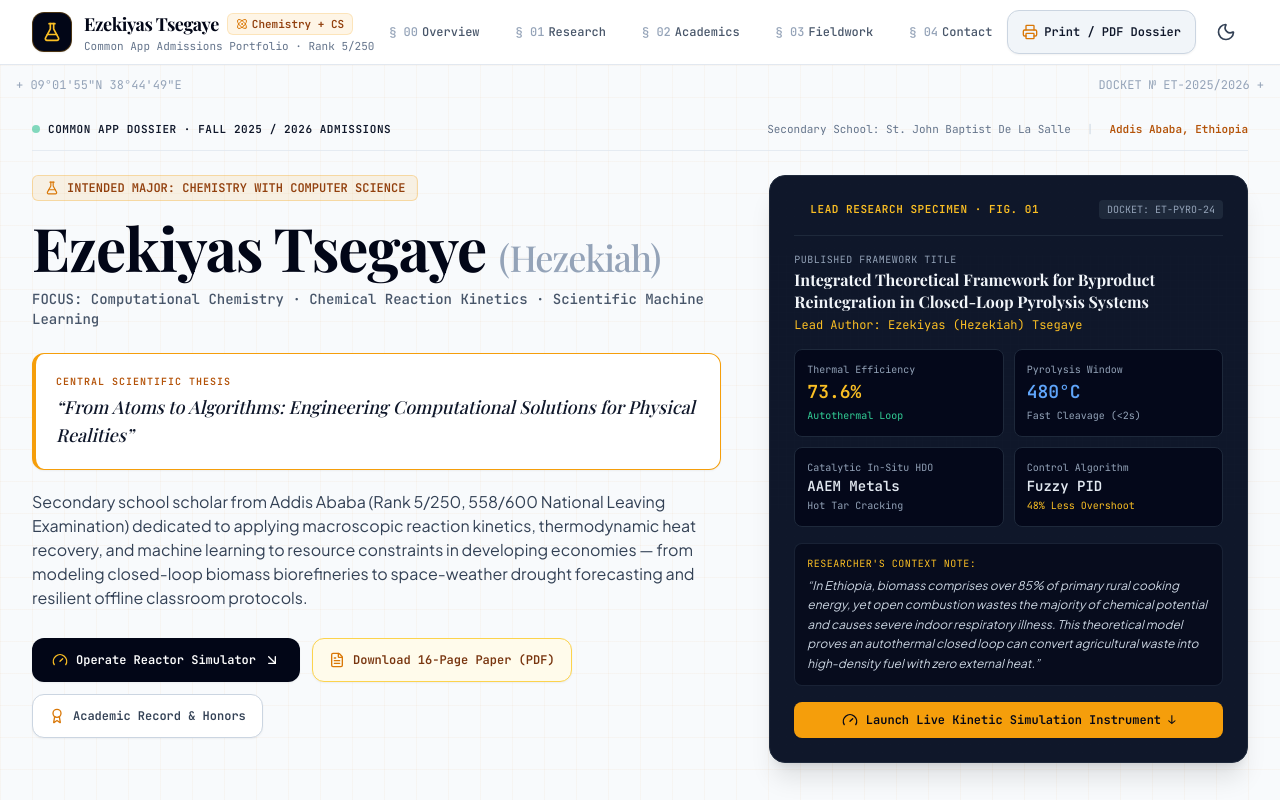
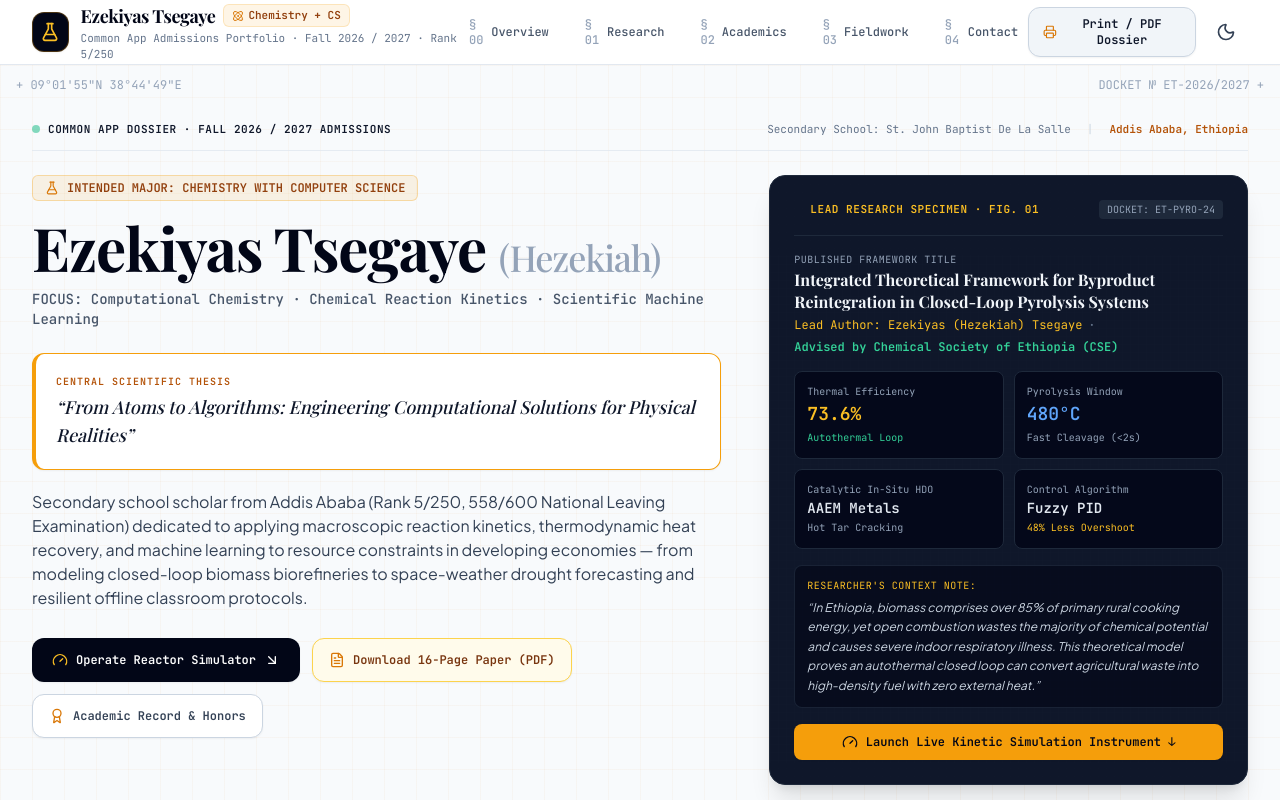
Before and after one commit to ezekiyastsegaye123-cmyk/Portfolio, a React (Vite) app: page / in a window 1280 px wide. Shown: the top 800 px of the page. Built offline with nearby package versions, Linux system fonts and the light colour scheme; a web font is replaced by a local one.

Commit message:
feat(admissions): update cycle to Fall 2026/2027 and add Chemical Society of Ethiopia advisory

```diff
--- a/src/components/DossierPrintView.tsx
+++ b/src/components/DossierPrintView.tsx
@@ -24,7 +24,7 @@ export const DossierPrintView: React.FC = () => {
           <p>{personal.email}</p>
           <p>{personal.location}</p>
           <p>{personal.github}</p>
-          <p className="font-bold text-black mt-1">Common Application Supplement</p>
+          <p className="font-bold text-black mt-1">Common Application Supplement · Fall 2026 / 2027</p>
         </div>
       </div>
 
@@ -76,6 +76,11 @@ export const DossierPrintView: React.FC = () => {
                 <span>{p.title} · <span className="font-normal italic text-gray-700">{p.role}</span></span>
                 <span className="text-gray-600 font-mono text-[10px]">{p.timeline}</span>
               </div>
+              {p.advisor && (
+                <div className="text-[10px] font-semibold text-gray-800">
+                  Technical Advisory: {p.advisor}
+                </div>
+              )}
               <p className="text-gray-800 text-[10.5px] mt-0.5">
                 <span className="font-semibold">Core:</span> {p.subtitle}
               </p>
--- a/src/components/Footer.tsx
+++ b/src/components/Footer.tsx
@@ -22,7 +22,7 @@ export const Footer: React.FC = () => {
                 {profileData.personal.fullName} ({profileData.personal.preferredName})
               </div>
               <div className="text-[11px] text-academic-500">
-                Common Application Supplement · Fall 2025 / 2026 Admissions
+                Common Application Supplement · Fall 2026 / 2027 Admissions
               </div>
             </div>
           </div>
--- a/src/components/Hero.tsx
+++ b/src/components/Hero.tsx
@@ -16,7 +16,7 @@ export const Hero: React.FC = () => {
         + 09°01'55"N 38°44'49"E
       </div>
       <div className="absolute top-3 right-4 text-academic-400 dark:text-academic-600 font-mono text-xs select-none pointer-events-none hidden sm:block">
-        DOCKET № ET-2025/2026 +
+        DOCKET № ET-2026/2027 +
       </div>
 
       <div className="max-w-7xl mx-auto px-4 sm:px-6 lg:px-8">
@@ -26,7 +26,7 @@ export const Hero: React.FC = () => {
           <div className="flex items-center gap-2">
             <span className="size-2 rounded-full bg-emerald-500 animate-pulse motion-reduce:animate-none" />
             <span className="font-semibold text-academic-900 dark:text-academic-100 uppercase tracking-wider">
-              Common App Dossier · Fall 2025 / 2026 Admissions
+              Common App Dossier · Fall 2026 / 2027 Admissions
             </span>
           </div>
           <div className="flex items-center gap-4">
@@ -191,8 +191,10 @@ export const Hero: React.FC = () => {
                   <h3 className="font-serif font-bold text-base text-academic-100 mt-0.5 leading-snug">
                     Integrated Theoretical Framework for Byproduct Reintegration in Closed-Loop Pyrolysis Systems
                   </h3>
-                  <div className="text-xs font-mono text-amber-400 mt-1">
-                    Lead Author: Ezekiyas (Hezekiah) Tsegaye
+                  <div className="text-xs font-mono text-amber-400 mt-1 flex flex-wrap items-center gap-1.5">
+                    <span>Lead Author: Ezekiyas (Hezekiah) Tsegaye</span>
+                    <span className="text-academic-500">·</span>
+                    <span className="text-emerald-400 font-semibold">Advised by Chemical Society of Ethiopia (CSE)</span>
                   </div>
                 </div>
 
--- a/src/components/Navbar.tsx
+++ b/src/components/Navbar.tsx
@@ -42,7 +42,7 @@ export const Navbar: React.FC<NavbarProps> = ({ darkMode, toggleDarkMode, onPrin
               </span>
             </div>
             <p className="text-[11px] font-mono text-academic-500">
-              Common App Admissions Portfolio · Rank 5/250
+              Common App Admissions Portfolio · Fall 2026 / 2027 · Rank 5/250
             </p>
           </div>
         </a>
--- a/src/components/ProjectModal.tsx
+++ b/src/components/ProjectModal.tsx
@@ -71,6 +71,13 @@ export const ProjectModal: React.FC<ProjectModalProps> = ({ project, onClose })
             <h3 id="project-modal-title" className="text-2xl sm:text-3xl font-serif font-bold text-academic-950 dark:text-white leading-snug tracking-[-0.01em]">
               {project.title}
             </h3>
+
+            {project.advisor && (
+              <div className="mt-2.5 inline-flex items-center gap-2 px-3 py-1 rounded-lg bg-emerald-500/10 text-emerald-800 dark:text-emerald-300 border border-emerald-500/30 text-xs font-mono font-bold">
+                <span>TECHNICAL ADVISORY: {project.advisor}</span>
+              </div>
+            )}
+
             <p className="mt-2 text-sm sm:text-base text-amber-800 dark:text-amber-200/90 font-medium">
               {project.subtitle}
             </p>
@@ -87,7 +94,7 @@ export const ProjectModal: React.FC<ProjectModalProps> = ({ project, onClose })
                       Original Research Report Available
                     </span>
                     <span className="text-xs text-academic-600 dark:text-academic-300">
-                      Full 16-page LaTeX theoretical framework & heat/mass balance calculations
+                      Full 16-page LaTeX theoretical framework · Advised by Chemical Society of Ethiopia (CSE)
                     </span>
                   </div>
                 </div>
--- a/src/components/ProjectsSection.tsx
+++ b/src/components/ProjectsSection.tsx
@@ -115,8 +115,10 @@ export const ProjectsSection: React.FC = () => {
                   Integrated Theoretical Framework for Byproduct Reintegration in Closed-Loop Pyrolysis Systems
                 </h3>
 
-                <div className="mt-2 text-sm font-mono text-academic-600 dark:text-academic-300 flex items-center gap-2">
+                <div className="mt-2 text-sm font-mono text-academic-600 dark:text-academic-300 flex flex-wrap items-center gap-2">
                   <span className="text-amber-600 dark:text-amber-400 font-bold">Role:</span> Lead Author & Solo Theoretical Researcher
+                  <span className="text-academic-300 dark:text-academic-700">|</span>
+                  <span className="text-emerald-600 dark:text-emerald-400 font-bold">Technical Advisory:</span> Chemical Society of Ethiopia (CSE)
                   <span className="text-academic-300 dark:text-academic-700">|</span>
                   <span>16-Page Research Report (272 KB LaTeX)</span>
                 </div>
@@ -171,7 +173,7 @@ export const ProjectsSection: React.FC = () => {
 
                 <div className="flex items-center gap-2 text-xs font-mono text-academic-500">
                   <span className="size-2 rounded-full bg-emerald-500" />
-                  <span>Verified 16-Page Research PDF ready for faculty & admissions review</span>
+                  <span>Verified 16-Page Research PDF · Advised by Chemical Society of Ethiopia (CSE)</span>
                 </div>
 
                 <div className="flex flex-wrap items-center gap-3">
--- a/src/components/PyrolysisSimulator.tsx
+++ b/src/components/PyrolysisSimulator.tsx
@@ -88,12 +88,15 @@ export const PyrolysisSimulator: React.FC = () => {
             <Flame className="size-4 animate-pulse" />
           </div>
           <div>
-            <div className="flex items-center gap-2">
+            <div className="flex flex-wrap items-center gap-2">
               <span className="text-xs font-mono font-bold tracking-wider uppercase text-amber-400">
                 Interactive Chemical Reactor Instrument
               </span>
               <span className="text-[10px] px-1.5 py-0.5 rounded bg-amber-500/10 text-amber-300 border border-amber-500/30 font-mono">
                 FIG. 2 · MODEL
+              </span>
+              <span className="text-[10px] px-1.5 py-0.5 rounded bg-emerald-500/15 text-emerald-300 border border-emerald-500/30 font-mono">
+                ADVISED BY CHEMICAL SOCIETY OF ETHIOPIA (CSE)
               </span>
             </div>
             <h4 className="font-serif font-bold text-base text-academic-100">
--- a/src/data/profileData.ts
+++ b/src/data/profileData.ts
@@ -25,6 +25,7 @@ export interface Project {
   };
   highlights: string[];
   featured: boolean;
+  advisor?: string;
 }
 
 export interface Activity {
@@ -159,7 +160,8 @@ export const profileData: ProfileData = {
     {
       id: "pyrolysis-research",
       title: "Integrated Theoretical Framework for Byproduct Reintegration in Closed-Loop Pyrolysis Systems",
-      role: "Lead Author & Researcher",
+      role: "Lead Author & Solo Researcher (Advised by Chemical Society of Ethiopia)",
+      advisor: "Chemical Society of Ethiopia (CSE)",
       category: "Computational Chemistry",
       timeline: "2024 – Present",
       subtitle: "Autothermal biorefinery architecture achieving 73.6% thermal efficiency through kinetic modeling, char catalysis, and syngas recirculation.",
@@ -176,6 +178,7 @@ export const profileData: ProfileData = {
         paper: "/pyrolysis-framework.pdf",
       },
       highlights: [
+        "Theoretical framework advised by the Chemical Society of Ethiopia (CSE).",
         "Modeled macromolecular cleavage kinetics: Hemicellulose diffusion (200–350°C), Cellulose transglycosylation (300–400°C), and Lignin aryl-ether β-O-4 scission (250–900°C).",
         "In Situ Catalysis: Integrated char-bound alkali and alkaline earth metals (AAEMs) for hot vapor cracking at 700–900°C into clean H2, CO, and CH4.",
         "Syngas Recirculation: Reintegrated reactive H2 and CO atmospheres to drive in situ hydrodeoxygenation (HDO), upgrading bio-oil into stable aromatic fuels.",
```
Also changed, not shown: index.html (+2 -2 lines), 1 other file (tests, documents, lock files or other folders).
